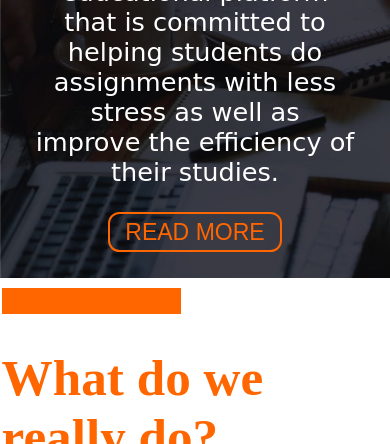
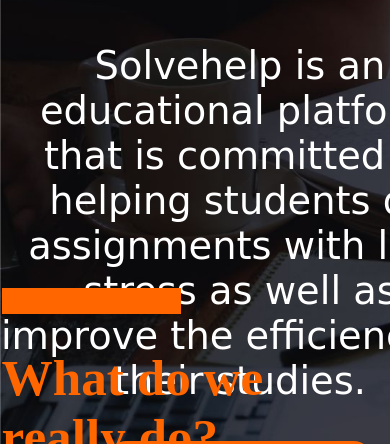
Before and after one commit to chidiadi01/Solvehelp-Website, a plain HTML site: page index.html in a window 390 px wide. Shown: the part 400-844 px from the top of the page. Drawn offline with Linux system fonts and the light colour scheme.

Commit message:
Update header,-responsive-&-nav-styles.css

```diff
--- a/header,-responsive-&-nav-styles.css
+++ b/header,-responsive-&-nav-styles.css
@@ -272,6 +272,7 @@ img#Account-button{
     #intro-text{
         width: 9em;
         margin: 0 auto 0 auto;
+font-size: 150%
     }
     #About{
         margin: 0 0 0.5em 0.1em;
```
